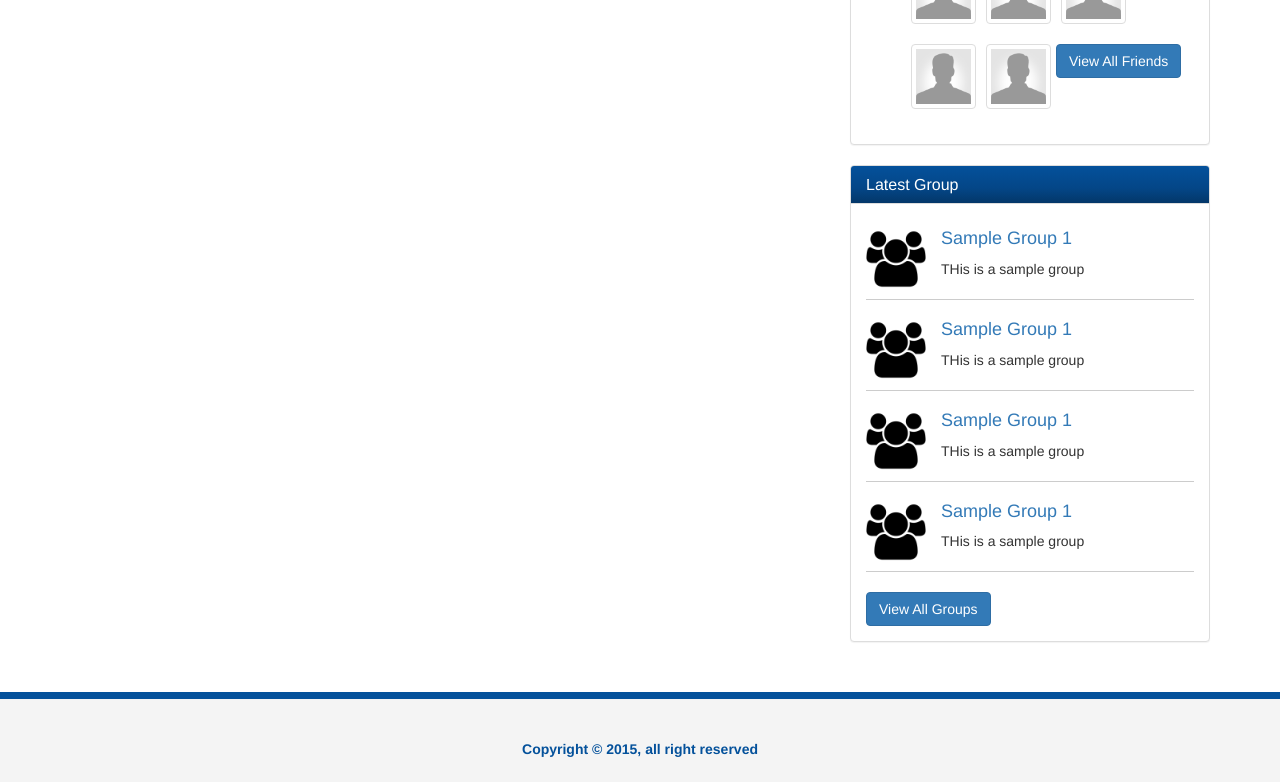
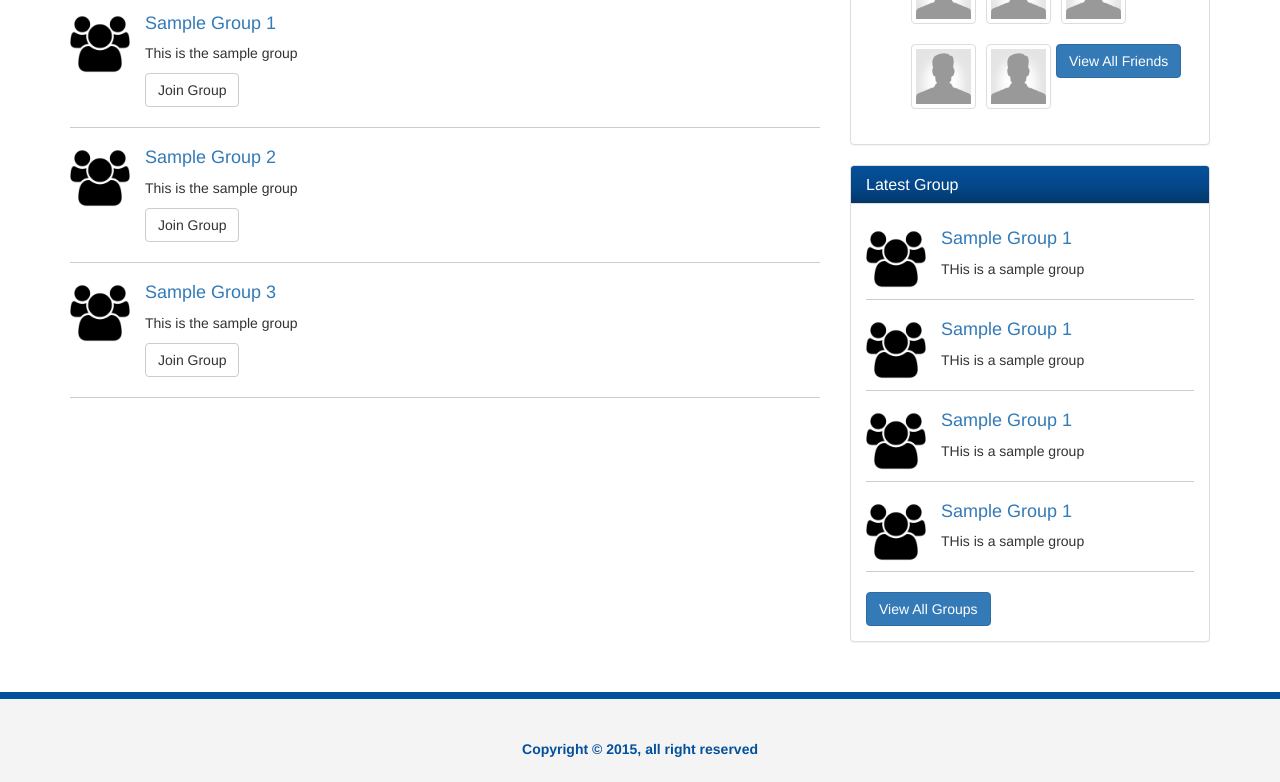
Before and after one commit to indiadearlove/bootstrap-practice, a plain HTML site: page social-network-template/groups.html in a window 1280 px wide. Shown: the part 268-1050 px from the top of the page. Drawn offline with nearby package versions, Linux system fonts and the light colour scheme.

Commit message:
groups page

```diff
--- a/social-network-template/groups.html
+++ b/social-network-template/groups.html
@@ -67,7 +67,31 @@
       <div class="container">
         <div class="row">
           <div class="col-md-8">
+            <div class="groups">
+              <h1 class="page-header">Groups</h1>
+              <div class="group-item">
+                <img src="img/group.png">
+                <h4><a href="">Sample Group 1</a></h4>
+                <p>This is the sample group</p>
+                <p><a href="" class="btn btn-default">Join Group</a></p>
+              </div>
+              <div class="clear-fix"></div>
+              <div class="group-item">
+                <img src="img/group.png">
+                <h4><a href="">Sample Group 2</a></h4>
+                <p>This is the sample group</p>
+                <p><a href="" class="btn btn-default">Join Group</a></p>
+              </div>
+              <div class="clear-fix"></div>
+              <div class="group-item">
+                <img src="img/group.png">
+                <h4><a href="">Sample Group 3</a></h4>
+                <p>This is the sample group</p>
+                <p><a href="" class="btn btn-default">Join Group</a></p>
+              </div>
+              <div class="clear-fix"></div>
 
+            </div>
 
           </div> <!-- col-md-8 -->
 
```
